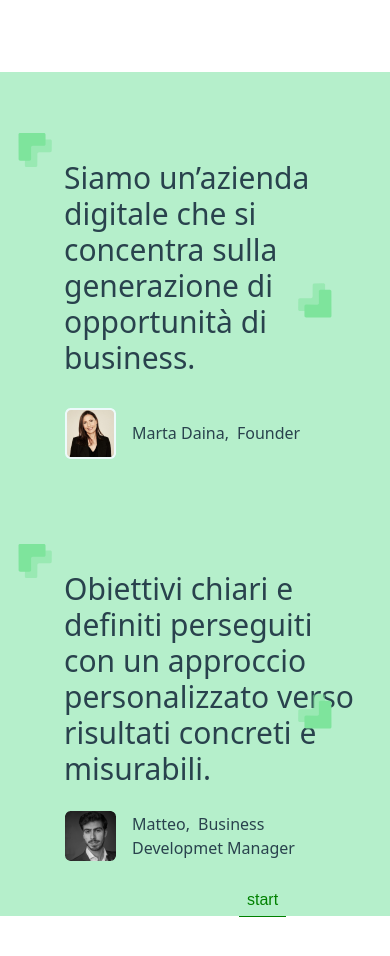
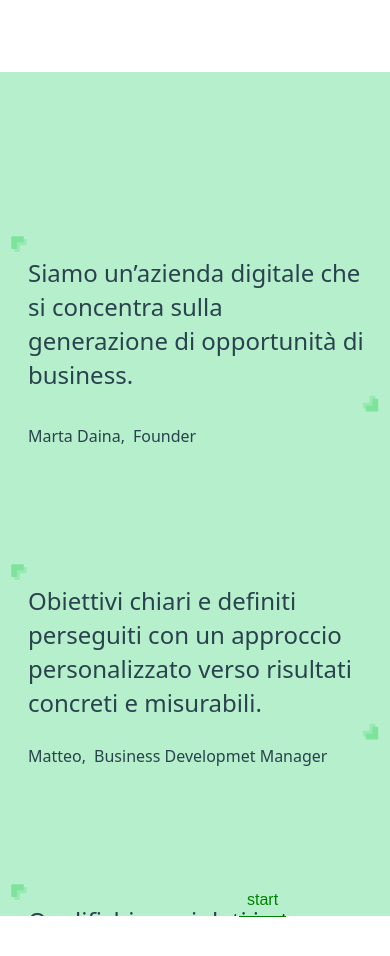
Before and after one commit to neharadialcode/daicar-group-animation, a React (Create React App) app: page / in a window 390 px wide. Shown: the part 2880-3836 px from the top of the page. Built offline with nearby package versions, Linux system fonts and the light colour scheme; the HTML template or start-up script is replaced by a standard one.

Commit message:
updating forthSection mobile screen

```diff
--- a/src/components/ForthSection.jsx
+++ b/src/components/ForthSection.jsx
@@ -279,8 +279,8 @@ const ForthSection = () => {
           </p>
         </div> */}
 
-        <div className="container h-100">
-          <div className="row justify-content-lg-end align-items-center my-5 my-lg-0">
+        <div className="container h-100 py-5 py-sm-0">
+          <div className="row justify-content-lg-end align-items-center my-5 my-lg-0 py-5 py-sm-0">
             <div className="col-6 roadmap_col_content d-none d-lg-block">
               <div className="roadmap_text_1 text_one_arrow position-absolute top_space_business_text ps-3 ps-sm-5 ps-lg-0">
                 <div className="position-absolute small_icon_arrow">
@@ -367,7 +367,7 @@ const ForthSection = () => {
               </div>
             </div>
 
-            <div className="col-12 col-md-11 d-lg-none custom_top_spacing">
+            <div className="col-12 col-md-11 d-lg-none custom_top_spacing mb-4 mb-sm-0">
               <div className="position-relative roadmap_para">
                 <div className="position-absolute small_icon_arrow">
                   <UpArrowNoiIcon />
@@ -381,13 +381,13 @@ const ForthSection = () => {
                     <DownArrowNoiIcon />
                   </div>
                 </div>
-                <div className="d-flex align-items-center ps-xl-5 pt-4 mt-xl-3">
+                <div className="d-flex align-items-sm-center ps-xl-5 pt-3 pt-4 mt-xl-3">
                   <img
-                    className="founder_img"
+                    className="founder_img d-none d-sm-block"
                     src={bigFounder}
                     alt="arrow-founder"
                   />
-                  <p className="font_2xl color_dark_gray fw-normal ps-3 mb-0">
+                  <p className="font_2xl color_dark_gray fw-normal ps-sm-3 mb-0">
                     Marta Daina,
                     <span className="fw-light ff_mundial_ligh ms-2">
                       Founder
@@ -410,13 +410,13 @@ const ForthSection = () => {
                     <DownArrowNoiIcon />
                   </div>
                 </div>
-                <div className="d-flex align-items-center ps-xl-5 pt-4 mt-xl-3">
+                <div className="d-flex align-items-sm-center ps-xl-5 pt-3 pt-4 mt-xl-3">
                   <img
-                    className="founder_img"
+                    className="founder_img d-none d-sm-block"
                     src={bigFounder2}
                     alt="arrow-founder"
                   />
-                  <p className="font_2xl color_dark_gray fw-normal ps-3 mb-0">
+                  <p className="font_2xl color_dark_gray fw-normal ps-sm-3 mb-0">
                     Matteo,
                     <span className="fw-light ff_mundial_ligh ms-2">
                       Business Developmet Manager
@@ -425,7 +425,7 @@ const ForthSection = () => {
                 </div>
               </div>
             </div>
-            <div className="col-12 d-lg-none">
+            <div className="col-12 d-lg-none mt-4 mt-sm-0">
               <div className="position-relative roadmap_para">
                 <div className="position-absolute small_icon_arrow">
                   <UpArrowNoiIcon />
@@ -439,13 +439,13 @@ const ForthSection = () => {
                     </div>
                   </h4>
                 </div>
-                <div className="d-flex align-items-center ps-xl-5 pt-4 mt-xl-3">
+                <div className="d-flex align-items-sm-center ps-xl-5 pt-3 pt-4 mt-xl-3">
                   <img
-                    className="founder_img"
+                    className="founder_img d-none d-sm-block"
                     src={bigFounder}
                     alt="arrow-founder"
                   />
-                  <p className="font_2xl color_dark_gray fw-normal ps-3 mb-0">
+                  <p className="font_2xl color_dark_gray fw-normal ps-sm-3 mb-0">
                     Francesca,
                     <span className="fw-light ff_mundial_ligh ms-2">
                       Responsabile Marketing
--- a/src/index.css
+++ b/src/index.css
@@ -183,7 +183,7 @@ body {
     --font-5xl: 20px;
     --font-6xl: 22px;
     --font-7xl: 26px;
-    --font-8xl: 30px;
+    --font-8xl: 24px;
   }
 }
 
@@ -379,17 +379,24 @@ body {
   }
 }
 @media (max-width: 575.98px) {
-  .small_icon_arrow_2 {
-    top: 55%;
-    right: 5%;
-  }
-
   .small_icon_arrow {
     top: 0%;
     left: -2%;
   }
-
   .small_icon_arrow {
     width: 70%;
   }
+  .roadmap_para {
+    padding: 16px 14px 0px 16px;
+  }
+  .roadmap_para h4 {
+    line-height: 142%;
+  }
+  .small_icon_arrow svg,
+  .small_icon_arrow_2 svg {
+    max-width: 24px;
+  }
+  .custom_top_spacing {
+    margin-top: 16vh;
+  }
 }
```
